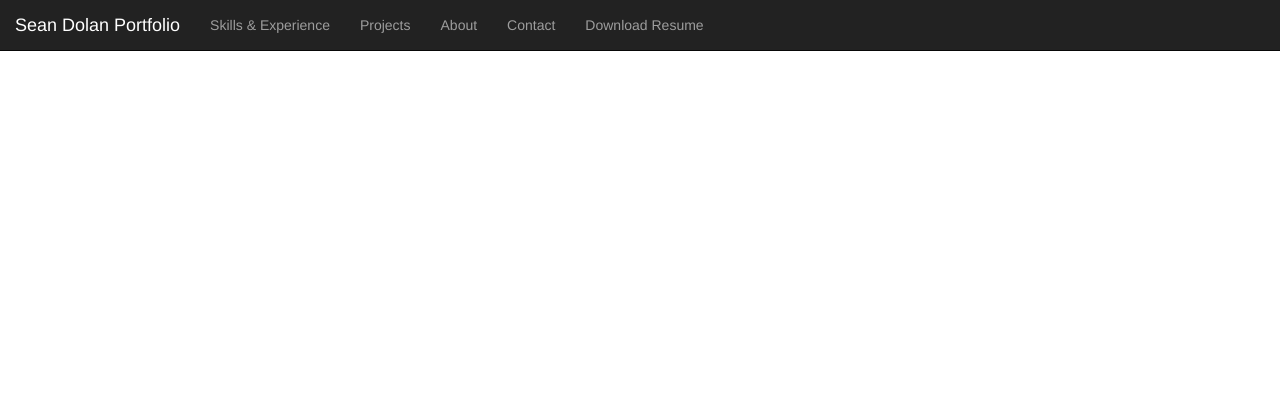
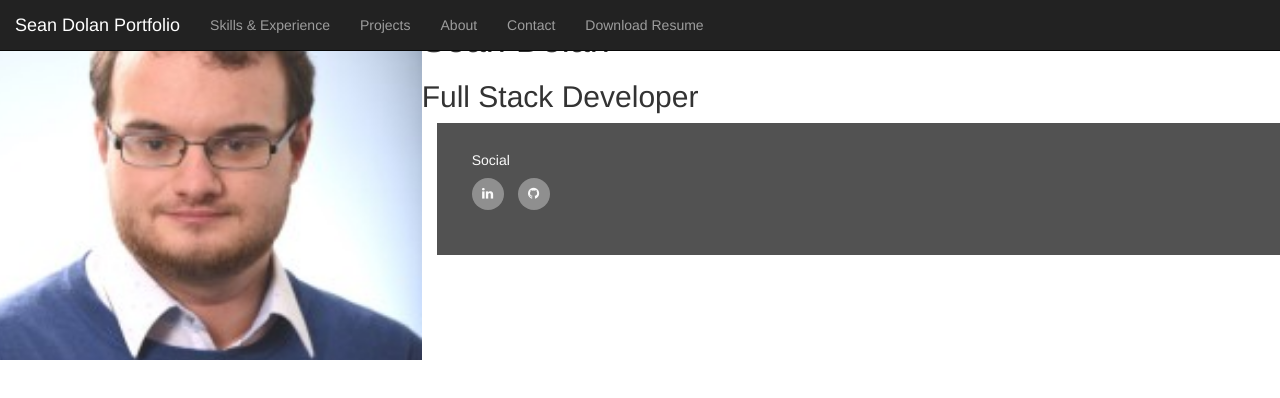
Before and after one commit to Code-Institute-Submissions/Milestone-Project-181, a plain HTML site: page index.html in a window 1280 px wide. Drawn offline with nearby package versions, Linux system fonts and the light colour scheme.

Commit message:
Edited style css file and added social media links to footer of index

```diff
--- a/css/style.css
+++ b/css/style.css
@@ -1,3 +1,43 @@
-p{
+.logo {
+    background: url("../images/Myself.jpg");
+    background-position: center;
+    background-repeat: no-repeat;
+    background-size: cover;
+    min-height: 360px;
+    transition: all .5s ease-in-out;
+    -moz-transition: all .5s ease-in-out;
+    -webkit-transition: all .5s ease-in-out;
+}
+footer {
+    background-color: #525252;
+    color: #fafafa;
+    min-height: 120px;
+    margin: 0;
+}
+.social-links {
+    padding-bottom: 15px;
+}
 
+.social-links li a i {
+    width: 32px;
+    height: 32px;
+    padding: 12px 0;
+    border-radius: 50%;
+    font-size: 13px;
+    line-height: 7px;
+    text-align: center;
+    color: #fafafa;
+    background: #8f8f8f;
+    transition: all 0.35s ease-in-out;
+    -moz-transition: all 0.35s ease-in-out;
+    -webkit-transition: all 0.35s ease-in-out;
+    -o-transition: all 0.35s ease-in-out;
 }
+
+.social-links li a i:hover {
+    background: #e84610;
+}
+
+#footer-details {
+    padding: 20px;
+}
--- a/index.html
+++ b/index.html
@@ -4,18 +4,20 @@
 <head>
     <meta charset="UTF-8">
     <meta name="viewport" content="width=device-width">
-   <link rel="stylesheet" href="./libraries/bootstrap.min.css" type="text/css" />
+
+    <link rel="stylesheet" href="./libraries/bootstrap.min.css" type="text/css" />
     <link rel="stylesheet" href="https://use.fontawesome.com/releases/v5.1.1/css/all.css" integrity="sha384-O8whS3fhG2OnA5Kas0Y9l3cfpmYjapjI0E4theH4iuMD+pLhbf6JI0jIMfYcK3yZ" crossorigin="anonymous">
+    <link rel="stylesheet" href="https://maxcdn.bootstrapcdn.com/bootstrap/3.4.1/css/bootstrap.min.css">
+    <link rel="stylesheet" href="https://maxcdn.bootstrapcdn.com/font-awesome/4.7.0/css/font-awesome.min.css" type="text/css" />
+    <link rel="stylesheet" href="https://cdnjs.cloudflare.com/ajax/libs/hover.css/2.1.1/css/hover-min.css" type="text/css" />
+    <script src="https://ajax.googleapis.com/ajax/libs/jquery/3.5.1/jquery.min.js"></script>
+    <script src="https://maxcdn.bootstrapcdn.com/bootstrap/3.4.1/js/bootstrap.min.js"></script>
     <link href="css/style.css" rel="stylesheet" type="text/css" />
-     <link rel="stylesheet" href="https://maxcdn.bootstrapcdn.com/bootstrap/3.4.1/css/bootstrap.min.css">
-  <script src="https://ajax.googleapis.com/ajax/libs/jquery/3.5.1/jquery.min.js"></script>
-  <script src="https://maxcdn.bootstrapcdn.com/bootstrap/3.4.1/js/bootstrap.min.js"></script>
- <title>My Portfolio</title>
+
+    <title>My Portfolio</title>
 </head>
 
-<body>
-     <header>
-   <header data-spy="scroll" data-target=".navbar" data-offset="50">
+   <body data-spy="scroll" data-target=".navbar" data-offset="50">
 
 <nav class="navbar navbar-inverse navbar-fixed-top">
   <div class="container-fluid">
@@ -40,12 +42,36 @@
     </div>
   </div>
 </nav>
-    </header>
- <footer>
-        <ul class="">
-            <li><a href="" target="_blank"><i class="">Click here to go to my LinkedIn profile.</i></li>
-            <li><a href="" target="_blank"><i class="">Click here to go to my GitHub profile.</i></li>
-        </ul>
+
+ <div class="row no-gutters">
+            <a class="col-md-4 logo" href="index.html"></a>
+            <div class="col-md-8">
+                <div class="row no-gutters bg-color-name-title">
+                    <div class="col heading">
+                        <h1 class="name">Sean Dolan</h1>
+                        <h2 class="title"> Full Stack Developer</h2>
+                    </div>
+                </div>
+     <footer class="container-fluid">
+        <div id="footer-details" class="row">
+            <div class="col-sm-4">
+                <h5 class="uppercase general-sub">Social</h5>
+                <ul class="list-inline social-links">
+                    <li class="list-inline-item">
+                        <a target="_blank" href="https://www.linkedin.com/in/sean-dolan-7b380a109/">
+                            <i class="fa fa-linkedin" aria-hidden="true"></i>
+                            <span class="sr-only">LinkedIn</span>
+                        </a>
+                    </li>
+              <li class="list-inline-item">
+                        <a target="_blank" href="https://github.com/SeanD17">
+                            <i class="fa fa-github" aria-hidden="true"></i>
+                            <span class="sr-only">LinkedIn</span>
+                        </a>
+                    </li>
+                </ul>
+            </div>
+        </div>
     </footer>
 </body>
 
```
